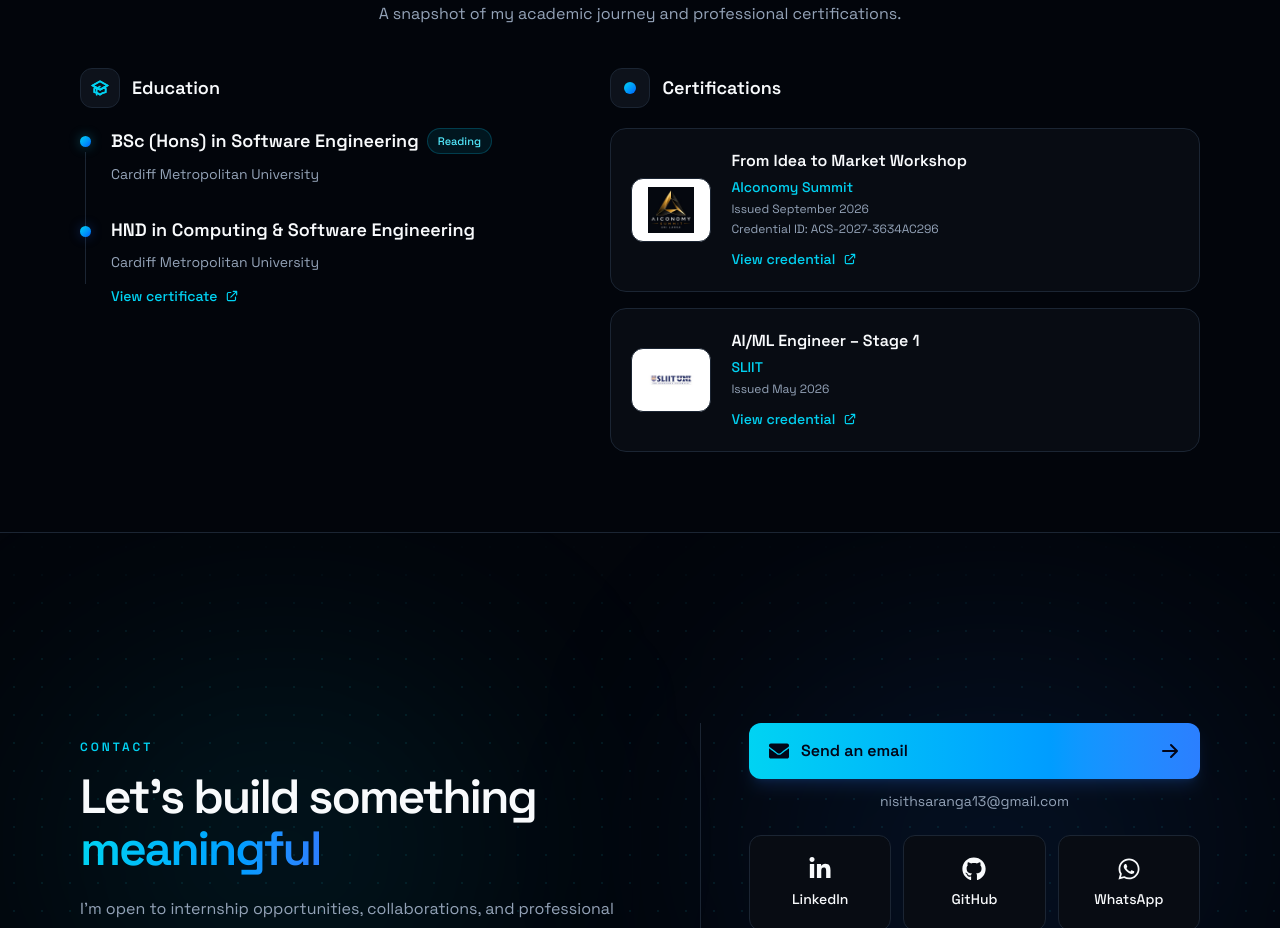
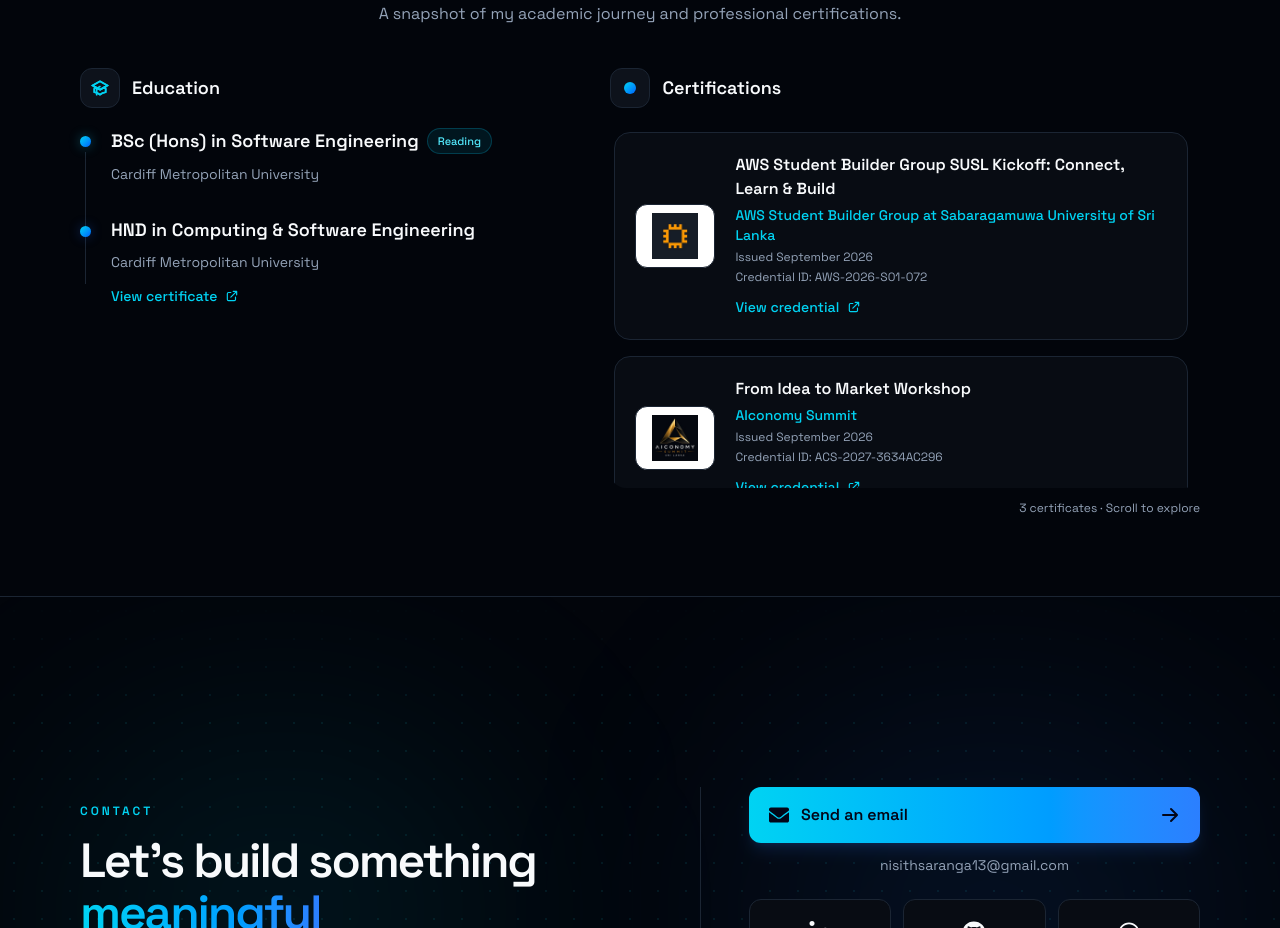
Before and after one commit to nisithSaranga/nisith-portfolio, a Next.js app: page / in a window 1280 px wide. Shown: the part 2920-3848 px from the top of the page. Built offline with nearby package versions, Linux system fonts and the light colour scheme.

Commit message:
feat: Add AWS certificate and improve responsive certification layout

```diff
--- a/components/education.tsx
+++ b/components/education.tsx
@@ -14,6 +14,16 @@ type Certification = {
 };
 
 const certifications: Certification[] = [
+    {
+    title: "AWS Student Builder Group SUSL Kickoff: Connect, Learn & Build",
+    issuer:
+      "AWS Student Builder Group at Sabaragamuwa University of Sri Lanka",
+    issued: "September 2026",
+    logo: "/aws-susl-logo.png",
+    logoAlt: "AWS Student Builder Group SUSL logo",
+    credentialUrl: "/aws-susl-certificate.png",
+    credentialId: "AWS-2026-S01-072",
+  },
   {
     title: "From Idea to Market Workshop",
     issuer: "AIconomy Summit",
@@ -156,7 +166,12 @@ export function Education() {
               </h3>
             </div>
 
-            <div className="space-y-4">
+            <div
+              role="region"
+              aria-label="Certificates"
+              tabIndex={0}
+              className="space-y-4 rounded-2xl p-1 lg:max-h-[360px] lg:overflow-y-auto lg:pr-3 [scrollbar-width:thin] [scrollbar-color:var(--muted-text)_var(--surface)] focus-visible:outline-none focus-visible:ring-2 focus-visible:ring-cyan-500"
+            >
               {certifications.map((certification) => (
                 <article
                   key={certification.title}
@@ -208,6 +223,10 @@ export function Education() {
                 </article>
               ))}
             </div>
+            <p className="mt-3 text-right text-xs text-[var(--muted-text)]">
+              {certifications.length} certificates
+              <span className="hidden lg:inline"> · Scroll to explore</span>
+            </p>
           </div>
         </div>
       </div>
```
Also changed, not shown: public/aws-susl-certificate.png (added), public/aws-susl-logo.png (added).
